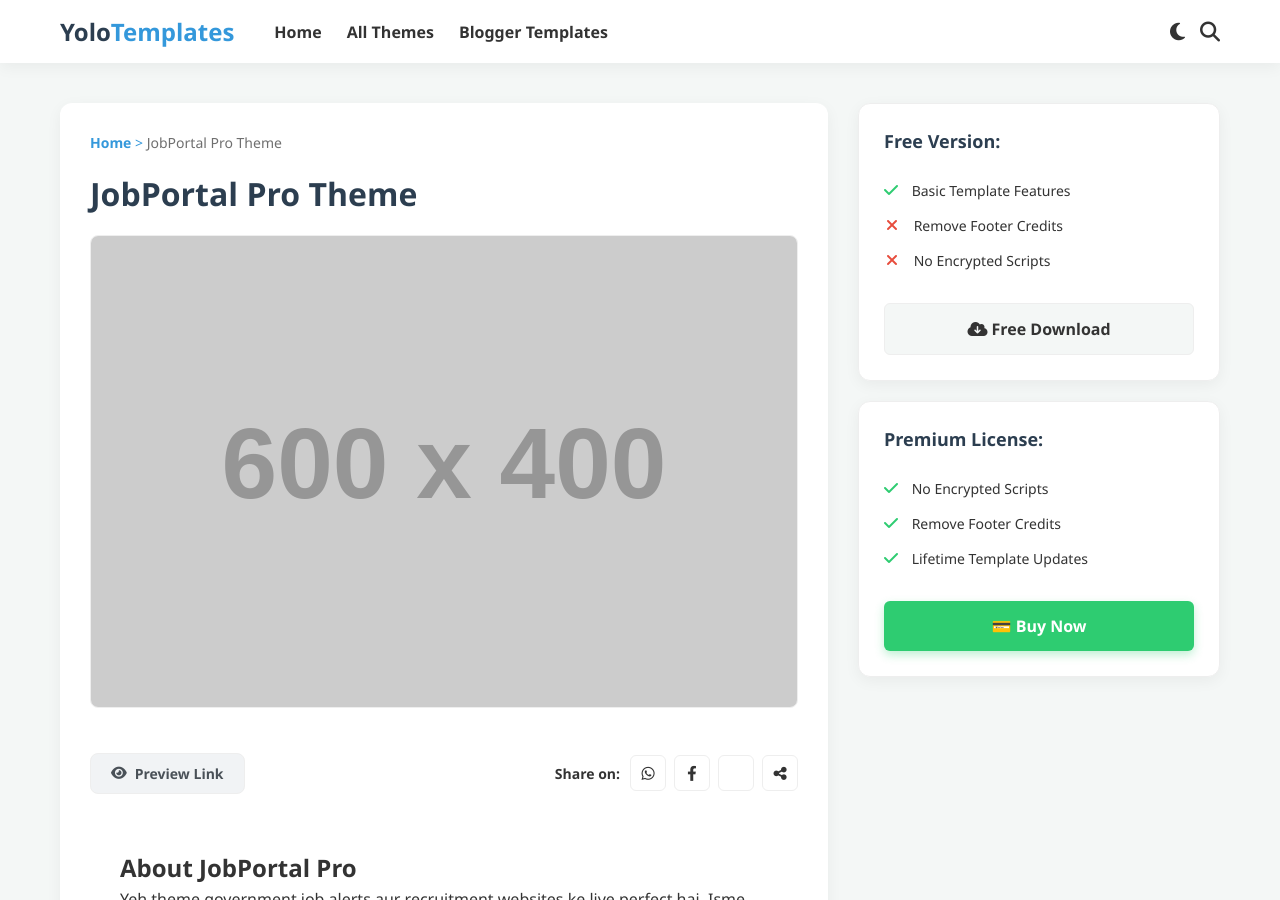
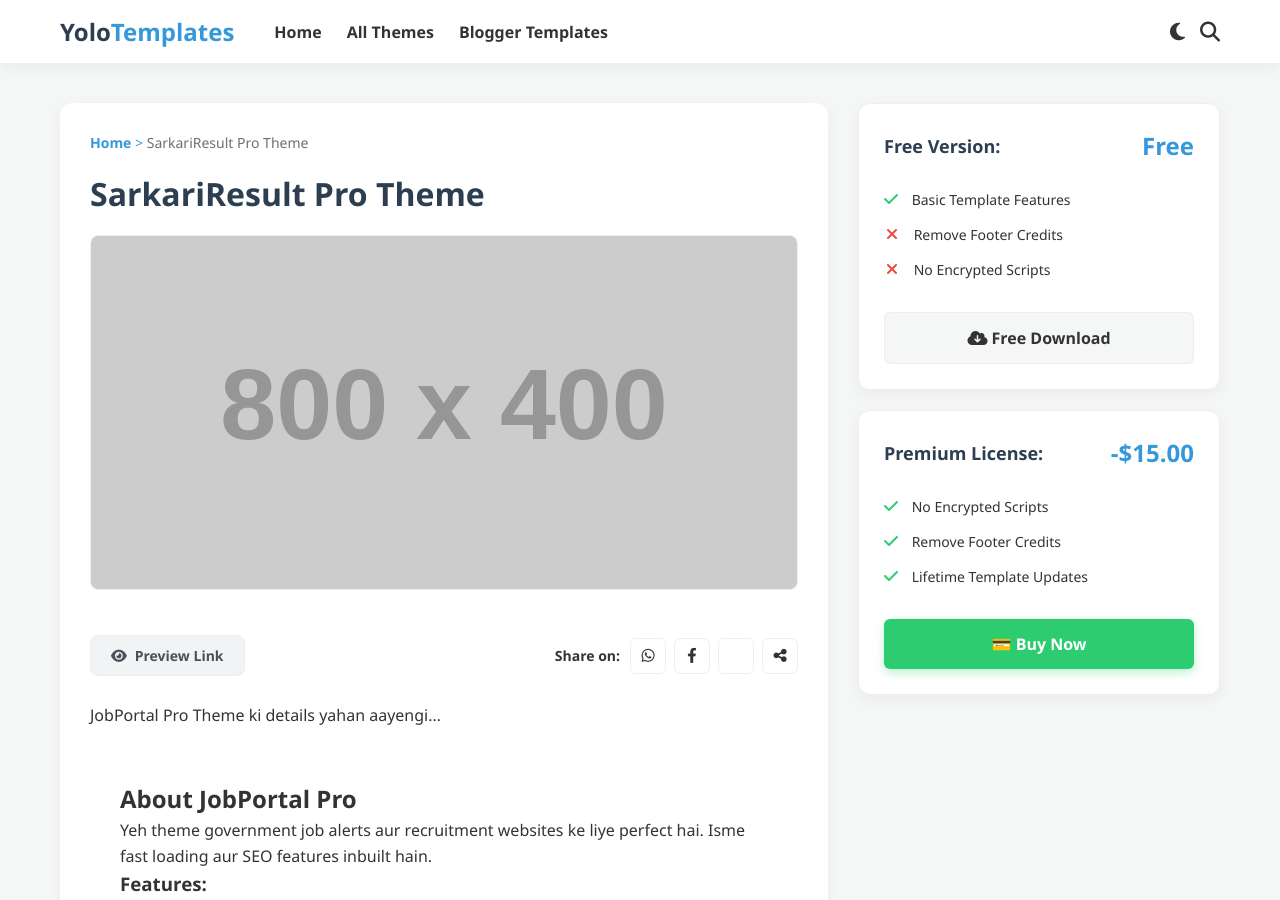
Before and after one commit to yolotemplates/yolotemplates.github.io, a Jekyll site: the page built from _posts/2026-10-30-newspaper.md, in a window 1280 px wide and 900 px high. Built offline with Jekyll 4.4.1, drawn with Linux system fonts in a browser that asks for light colours.

Commit message:
Update 2026-10-30-newspaper.md

```diff
--- a/_posts/2026-10-30-newspaper.md
+++ b/_posts/2026-10-30-newspaper.md
@@ -1,10 +1,14 @@
 ---
 layout: post
-title: "JobPortal Pro Theme"
-image: "https://via.placeholder.com/600x400/ececec/999999?text=JobPortal"
-preview_link: "https://yolotemplates.github.io/jobportal-preview"
-download_link: "https://yourpaymentgateway.com/jobportal"
+title: "SarkariResult Pro Theme"
+image: "https://via.placeholder.com/800x400/ececec/999999?text=JobPortal+Preview"
+preview_link: "https://buy-link-here.com"
+download_link: "https://free-download-link.com"
+free_price: "Free"
+premium_price: "-$15.00"
 ---
+
+JobPortal Pro Theme ki details yahan aayengi...
 
 <div class="post-content">
   <h2>About JobPortal Pro</h2>
```
